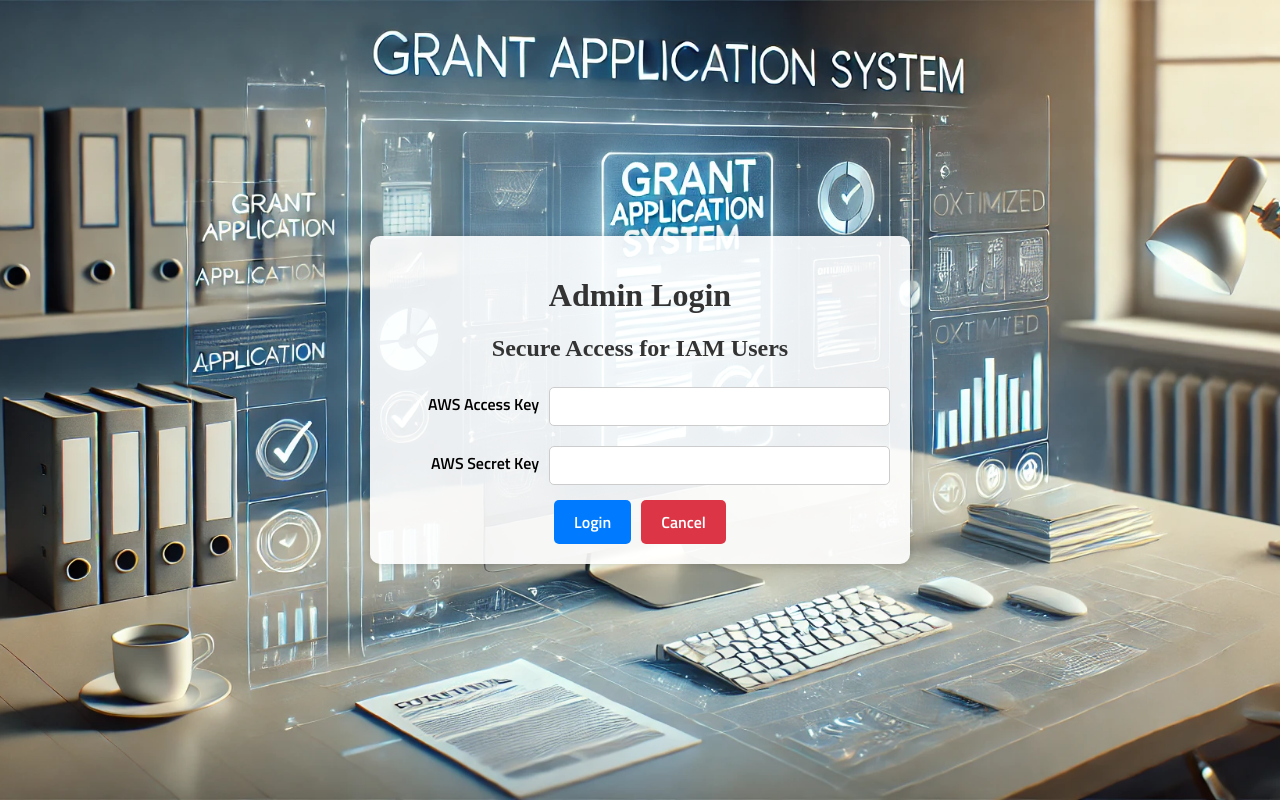
After one commit to Nausicaa-s-Global-Green-Initiative/Nausica-Project, a Flask app: page /admin/login in a window 1280 px wide. The commit adds this page. Run offline with Flask 3, Linux system fonts and the light colour scheme.

Commit message:
implemented admin login page with admin previliges

```diff
--- a/nausica-grant-application/application.py
+++ b/nausica-grant-application/application.py
@@ -1,30 +1,45 @@
 """Basic Flask application for rendering web pages."""
 
-import os
-import pymysql
+import os, boto3
 import time
 from dotenv import load_dotenv
 from flask import Flask, render_template, request, redirect, url_for, jsonify, session
+from flask_login import LoginManager, UserMixin, login_user, login_required, logout_user, current_user
 from flask_sqlalchemy import SQLAlchemy
 from sqlalchemy.exc import SQLAlchemyError
 from flask_migrate import Migrate
 from flasgger import Swagger, swag_from
 from flask_login import login_required
-from flask_wtf.csrf import CSRFProtect
-
-# Load environment variables from .env file
-load_dotenv()
-
-from flask import Flask, render_template, request, redirect, url_for, jsonify, session
 from db_config import db  # Import db from db_config
 from models import ApplicationForm
+
 
 application = Flask(__name__)
 application.secret_key = os.getenv("FLASK_SECRET_KEY")
 swagger = Swagger(application)
 
-# Create and initialize CSRF protection
-csrf = CSRFProtect(application)
+
+# Load environment variables from .env file
+load_dotenv()
+
+#-----------------------------------------
+
+# Initialize Flask-Login
+login_manager = LoginManager()
+login_manager.init_app(application)
+login_manager.login_view = "admin_login"  # Redirects unauthorized users to login page
+
+# User class for authentication
+class User(UserMixin):
+    def __init__(self, username):
+        self.id = username
+
+@login_manager.user_loader
+def load_user(user_id):
+    return User(user_id)
+
+#----------------------------------------------------
+
 
 # HTTPS Redirect Middleware
 @application.before_request
@@ -114,6 +129,7 @@ def apply():
 
 ### Swagger: Get for all grant applications
 @application.route('/listview')
+@login_required
 @swag_from({
     'summary': 'List all applications',
     'description': 'Displays all submitted applications in tabular format',
@@ -123,6 +139,7 @@ def apply():
         }
     }
 })
+
 
 def listview():
     """Retrieve all records and display in an HTML page using SQLAlchemy."""
@@ -135,7 +152,107 @@ def listview():
     return render_template('listview.html', records=records)
 
 
+
+
+#----------------------
+
+# Flask-Login setup
+
+ALLOWED_IAM_GROUP = "Flask-Admin"  # Group name to restrict access
+
+class User(UserMixin):
+    def __init__(self, username):
+        self.id = username
+
+def is_authorized_iam_user(arn):
+    """
+    Checks if the IAM user belongs to the Flask-Admin group.
+    """
+    iam_client = boto3.client('iam')
+    user_name = arn.split("/")[-1]  # Extract IAM username from ARN
+
+    try:
+        # Check if the user belongs to the allowed IAM group
+        groups = iam_client.list_groups_for_user(UserName=user_name)
+        for group in groups.get('Groups', []):
+            if group['GroupName'] == ALLOWED_IAM_GROUP:
+                print(f"User {user_name} is in the allowed group: {ALLOWED_IAM_GROUP}")
+                return True  # User is authorized immediately when found
+
+        print(f"User {user_name} is NOT in the allowed group: {ALLOWED_IAM_GROUP}")
+
+    except boto3.exceptions.Boto3Error as boto_error:
+        print(f"IAM API error: {boto_error}")
+    except Exception as e:
+        print(f"Authorization check failed for {user_name}: {e}")
+
+    return False  # Deny access if not in the allowed group
+
+
+@application.route('/admin/login', methods=['GET', 'POST'])
+def admin_login():
+    """Authenticate IAM Users & Check Authorization"""
+    if request.method == 'POST':
+        access_key = request.form.get('access_key')
+        secret_key = request.form.get('secret_key')
+
+        if not access_key or not secret_key:
+            return "Missing credentials!", 400
+
+        try:
+            # Authenticate IAM User
+            sts_client = boto3.client(
+                'sts',
+                aws_access_key_id=access_key,
+                aws_secret_access_key=secret_key
+            )
+
+            identity = sts_client.get_caller_identity()
+            user_arn = identity["Arn"]  # IAM User ARN
+            user_id = identity["UserId"]
+
+            print(f"Successfully authenticated: {user_arn} (User ID: {user_id})")
+
+            # Check if user is authorized (belongs to the allowed IAM group)
+            if not is_authorized_iam_user(user_arn):
+                print(f"Access Denied for {user_arn}")
+                return "Access Denied: Unauthorized IAM User", 403
+
+            # Allow access & log in user
+            login_user(User(user_arn))
+            session['user_arn'] = user_arn  # Store only the ARN, not credentials
+
+            return redirect(url_for('listview'))
+
+        except boto3.exceptions.Boto3Error as boto_error:
+            print(f"Authentication failed due to AWS API error: {boto_error}")
+            return "Authentication failed: AWS API error", 500
+        except Exception as e:
+            print(f"Authentication failed: {e}")
+            return "Authentication failed: Invalid AWS credentials", 401
+
+    return render_template('admin_login.html')
+
+
+@application.route('/admin')
+@login_required
+def admin_dashboard():
+    return f"Welcome to the Admin Panel! Logged in as: {session.get('user_arn')}."
+
+
+@application.route('/logout')
+@login_required
+def logout():
+    logout_user()
+    session.pop("user_arn", None)  # Remove user data from session
+
+    return redirect(url_for('home'))
+
+#----------------------
+
+
 @application.route('/edit/<int:id>', methods=['GET'])
+@login_required
 def edit_application(id):
     """Display the form for editing an application."""
     try:
@@ -188,11 +305,6 @@ def update_application(id):
         return "Failed to update record", 500
 
     return redirect(url_for('listview'))  # Redirect to the list after updating
-
-@application.route('/logout')
-def logout():
-    """Dummy logout route to prevent BuildError."""
-    return redirect(url_for('home'))
 
 
 ### Swagger: POST for application form
--- a/nausica-grant-application/requirements.txt
+++ b/nausica-grant-application/requirements.txt
@@ -3,6 +3,6 @@ gunicorn
 flasgger
 Flask-SQLAlchemy
 python-dotenv
-pymysql
 flask-migrate
 flask-login
+boto3
--- /dev/null
+++ b/nausica-grant-application/templates/admin_login.html
@@ -0,0 +1,116 @@
+<!DOCTYPE html>
+<html lang="en">
+<head>
+    <meta charset="UTF-8">
+    <meta name="viewport" content="width=device-width, initial-scale=1.0">
+    <title>Admin Login - Nausicaa Green Grant</title>
+    <link rel="stylesheet" href="{{ url_for('static', filename='css/styles.css') }}">
+
+    <style>
+        body {
+            background: url('{{ url_for('static', filename='images/background.png') }}') no-repeat center center fixed;
+            background-size: cover;
+            margin: 0;
+            padding: 0;
+            height: 100vh;
+            width: 100vw;
+            display: flex;
+            flex-direction: column;
+            align-items: center;
+            justify-content: center;
+        }
+
+        .container {
+            background: rgba(255, 255, 255, 0.9); /* Light background */
+            padding: 20px;
+            border-radius: 10px;
+            text-align: center;
+            width: 40%;
+            max-width: 500px;
+            box-shadow: 0px 0px 10px rgba(0, 0, 0, 0.2);
+        }
+
+        h1, h2 {
+            color: #333;
+        }
+
+        .form-group {
+            margin-bottom: 15px;
+            text-align: left;
+        }
+
+        label {
+            font-weight: bold;
+            color: black;
+        }
+
+        input {
+            width: 100%;
+            padding: 10px;
+            margin-top: 5px;
+            border: 1px solid #ddd;
+            border-radius: 5px;
+        }
+
+        .button-group {
+            margin-top: 15px;
+            display: flex;
+            justify-content: center;
+            gap: 10px;
+        }
+
+        .submit-btn, .cancel-btn {
+            padding: 10px 20px;
+            font-size: 16px;
+            font-family: 'Titillium Web', sans-serif;
+            font-weight: bold;
+            border: none;
+            border-radius: 5px;
+            cursor: pointer;
+            text-decoration: none;
+            display: inline-block;
+        }
+
+        .submit-btn {
+            background-color: #007bff;
+            color: white;
+        }
+
+        .submit-btn:hover {
+            background-color: #0056b3;
+        }
+
+        .cancel-btn {
+            background-color: #dc3545;
+            color: white;
+        }
+
+        .cancel-btn:hover {
+            background-color: #c82333;
+        }
+    </style>
+</head>
+<body>
+    <div class="container">
+        <h1>Admin Login</h1>
+        <h2>Secure Access for IAM Users</h2>
+        <form action="{{ url_for('admin_login') }}" method="POST">
+            <div class="form-group">
+                <label for="access_key">AWS Access Key</label>
+                <input type="text" id="access_key" name="access_key" required>
+            </div>
+
+            <div class="form-group">
+                <label for="secret_key">AWS Secret Key</label>
+                <input type="password" id="secret_key" name="secret_key" required>
+            </div>
+
+
+            <div class="button-group">
+                <button type="submit" class="submit-btn">Login</button>
+                <button type="button" class="cancel-btn" onclick="window.location.href='{{ url_for('home') }}'">Cancel</button>
+            </div>
+        </form>
+    </div>
+</body>
+</html>
--- a/nausica-grant-application/templates/edit_form.html
+++ b/nausica-grant-application/templates/edit_form.html
@@ -61,7 +61,6 @@
         <div class="form-container">
             {% if record %}
             <form method="POST" action="{{ url_for('update_application', id=record.grant_application_id) }}">
-                <input type="hidden" name="csrf_token" value="{{ csrf_token() }}"/>
                 <div class="form-group">
                     <label for="first-name">First Name</label>
                     <input type="text" id="first-name" name="first-name" value="{{ record.first_name }}" required>
--- a/nausica-grant-application/templates/home.html
+++ b/nausica-grant-application/templates/home.html
@@ -63,7 +63,7 @@
     <div class="header">
         <!-- Apply Grant button now has same style as Admin Login -->
         <a href="{{ url_for('apply') }}" class="btn">Apply Grant</a>
-        <a href="{{ url_for('listview') }}" class="btn">Admin Login</a>
+        <a href="{{ url_for('admin_login') }}" class="btn">Admin Login</a>
     </div>
     <div class="container">
         <h1>Grant Application System</h1>
```
